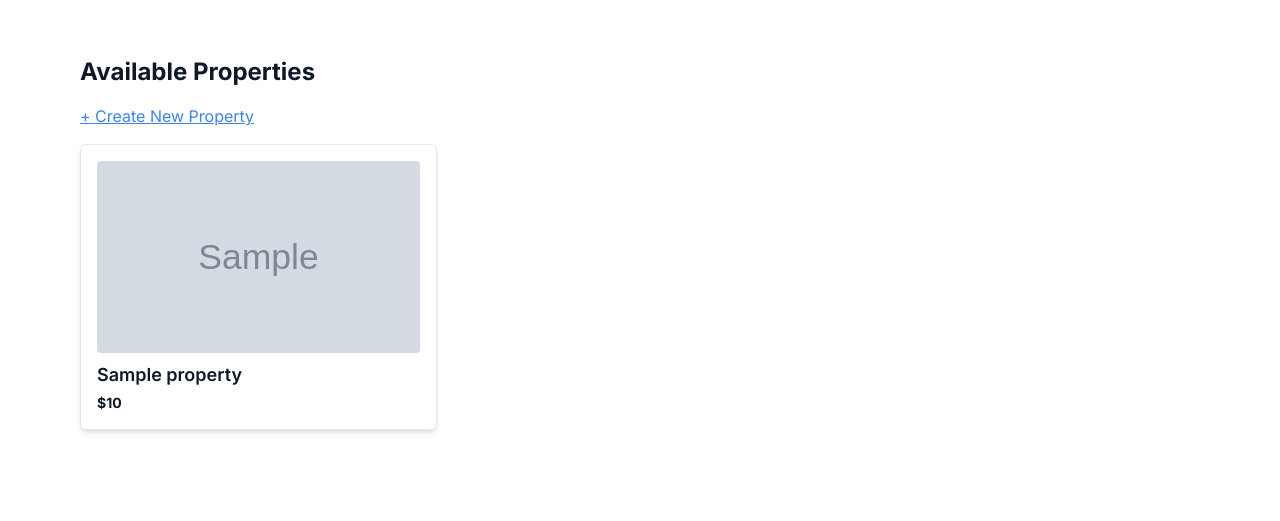
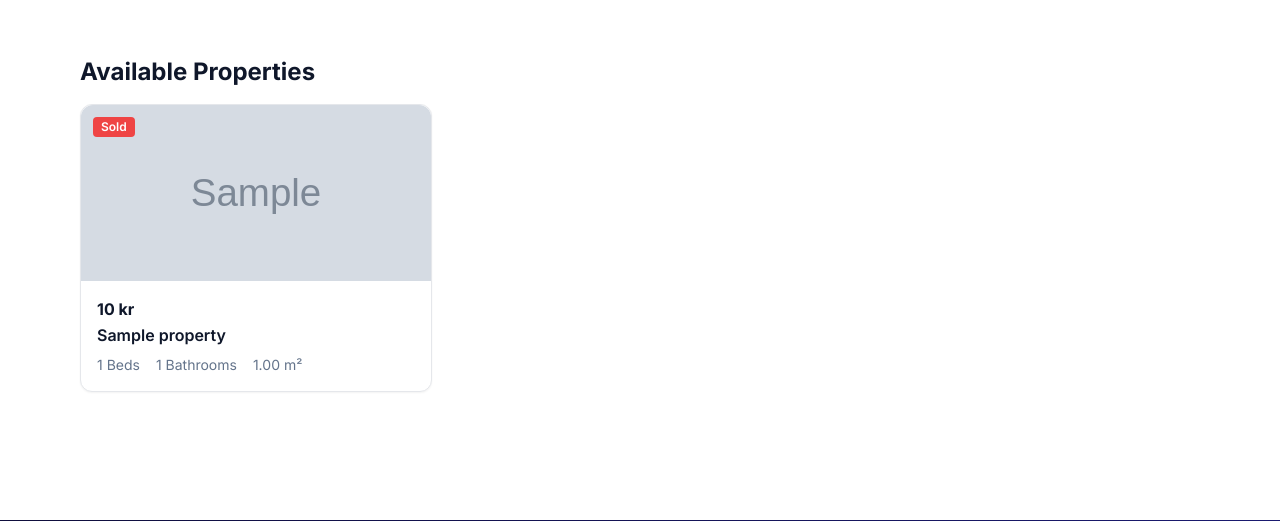
Before and after one commit to oppenheimm/VERKLEGT2, a Django app: page /property/ in a window 1280 px wide. Shown: the part 92-613 px from the top of the page. Run offline with Django 5.2, Linux system fonts and the light colour scheme; tables that the repository leaves empty hold one stand-in row (values such as "Sample post"); grey boxes marked "Sample" are stand-in pictures; some libraries are stand-ins or nearby versions.

Commit message:
when a property is mark as sold mark it as sold on index page and list page with a small red banner in corner of property container

```diff
--- a/verklegt2/core/views.py
+++ b/verklegt2/core/views.py
@@ -5,7 +5,7 @@ from django.contrib.auth import logout
 
 
 def index(request):
-    properties = Property.objects.filter(is_published=True, is_sold=False)[:6]
+    properties = Property.objects.filter(is_published=True)[:6]
     categories = Category.objects.all()
     context = {
         "featured_properties": properties,
--- a/verklegt2/property/templates/property/list.html
+++ b/verklegt2/property/templates/property/list.html
@@ -4,15 +4,34 @@
 {% block content %}
   <div class="max-w-6xl mx-auto px-4 py-8">
     <h1 class="text-2xl font-bold mb-4">Available Properties</h1>
-    <a href="{% url 'property:create' %}" class="text-blue-500 underline mb-4 inline-block">+ Create New Property</a>
-    <div class="grid grid-cols-3 gap-6">
-      {% for property in properties %}
-        <a href="{% url 'property:detail' property.id %}" class="block border rounded-md shadow-md hover:shadow-lg p-4">
-          <img src="{{ property.main_image.url }}" alt="{{ property.title }}" class="w-full h-48 object-cover rounded" />
-          <h2 class="text-lg font-semibold mt-2">{{ property.title }}</h2>
-          <p class="text-sm text-gray-600">{{ property.location }}</p>
-          <p class="text-sm font-bold mt-1">${{ property.price|floatformat:"0"|intcomma }}</p>
-        </a>
+  <div class="grid gap-8 sm:grid-cols-2 lg:grid-cols-3">
+    <!-- You can loop over properties dynamically with Django later -->
+    {% for property in properties %}
+    <a
+      href="{% url 'property:detail' property.id %}"
+      class="relative bg-white rounded-xl border shadow-sm hover:shadow-lg hover:-translate-y-1 transition"
+    >
+      {% if property.is_sold %}
+        <span
+          class="absolute top-3 left-3 bg-red-500 text-white text-xs font-semibold px-2 py-0.5 rounded"
+          >Sold</span
+        >
+      {% endif %}
+      <img
+        src="{{ property.main_image.url }}"
+        alt="{{ property.title }}"
+        class="h-44 w-full object-cover rounded-t-xl"
+      />
+      <div class="p-4">
+        <p class="font-bold mb-0.5">{{ property.price|floatformat:"0"|intcomma }} kr</p>
+        <h3 class="font-semibold mb-2">{{ property.title }}</h3>
+        <div class="flex flex-wrap gap-4 text-sm text-slate-500">
+          <span>{{ property.bedrooms }} Beds</span>
+          <span>{{ property.bathrooms }} Bathrooms</span>
+          <span>{{ property.sqft }} m²</span>
+        </div>
+      </div>
+    </a>
       {% empty %}
         <p>No properties found.</p>
       {% endfor %}
```
Also changed, not shown: verklegt2/core/templates/core/index.html (+6 -4 lines).
